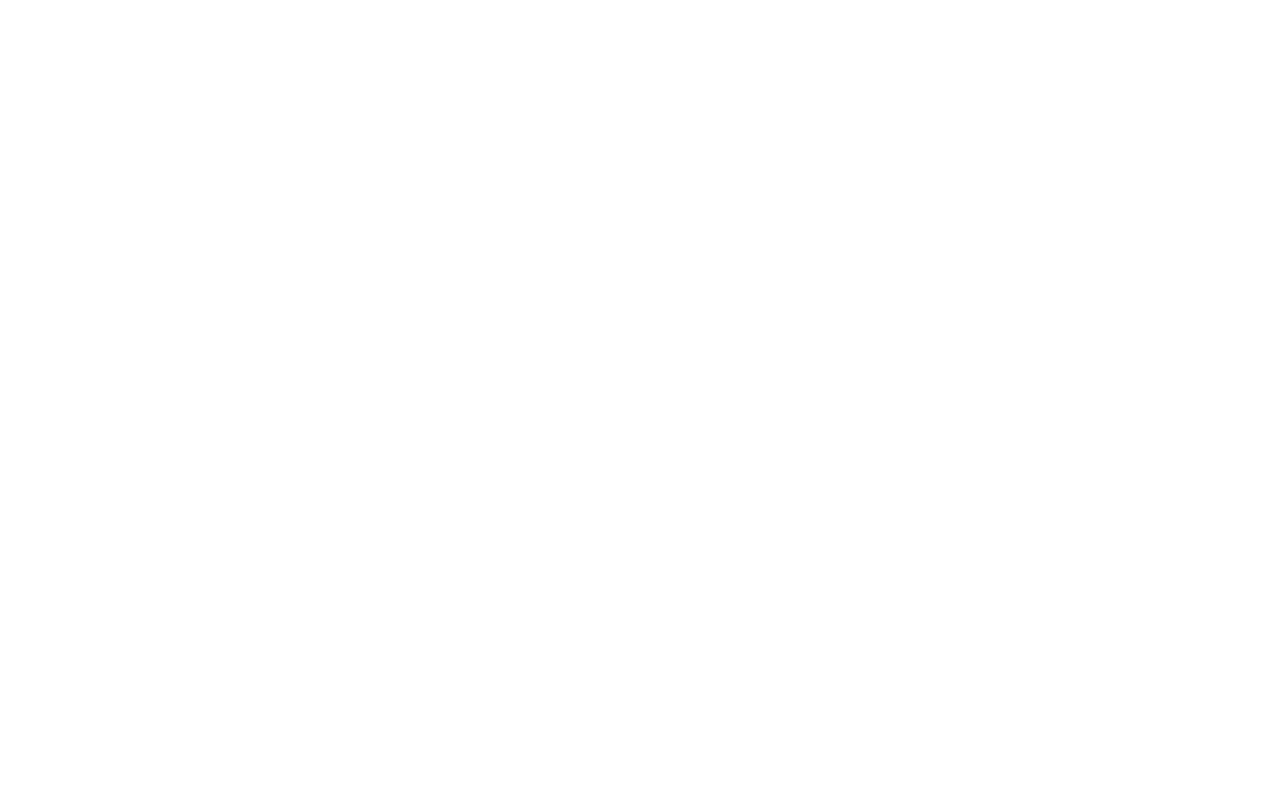
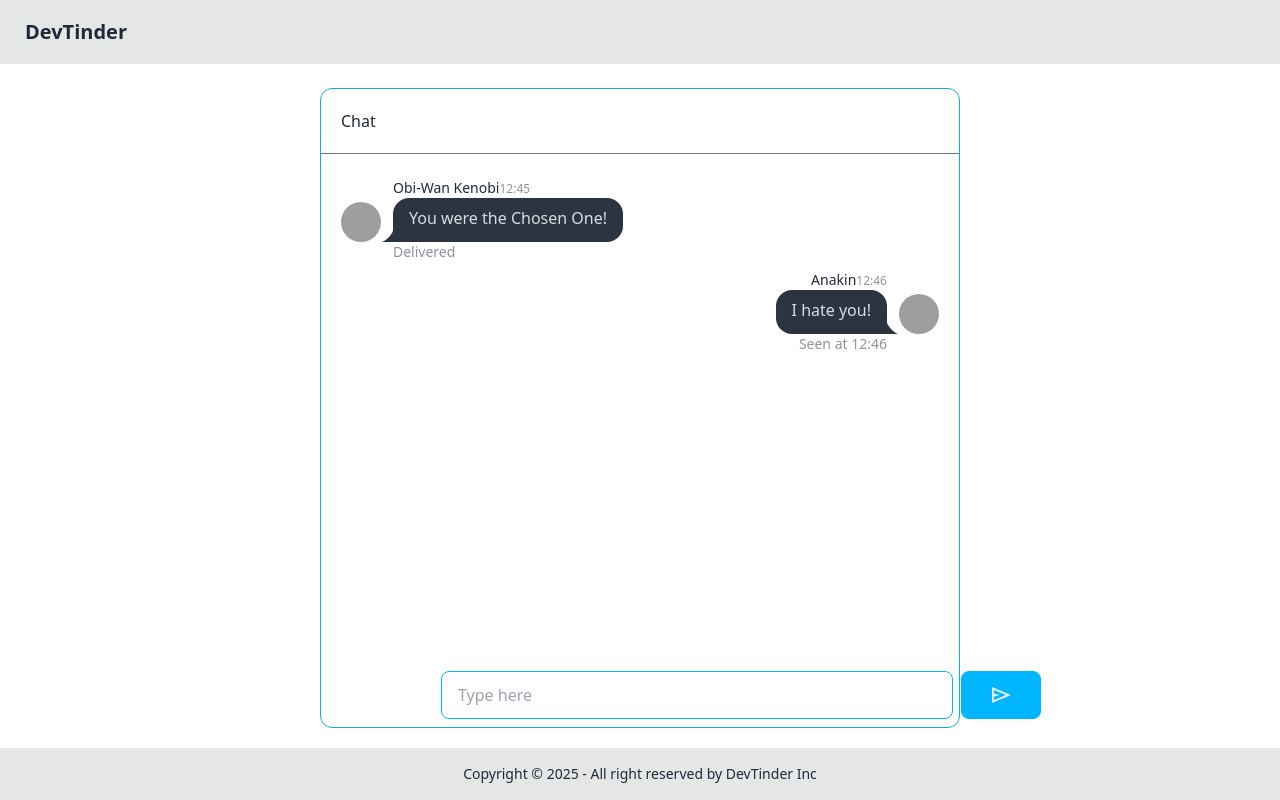
Before and after one commit to dpok360/devTinder-fe, a React (Vite) app: page /chat/1 in a window 1280 px wide. Before the commit this address had no page. Built offline with nearby package versions, Linux system fonts and the light colour scheme; no server answers; grey boxes are pictures that could not be loaded.

Commit message:
initialized socket.io

```diff
--- a/package.json
+++ b/package.json
@@ -15,7 +15,8 @@
     "react": "^18.3.1",
     "react-dom": "^18.3.1",
     "react-redux": "^9.2.0",
-    "react-router-dom": "^7.1.1"
+    "react-router-dom": "^7.1.1",
+    "socket.io-client": "^4.8.1"
   },
   "devDependencies": {
     "@eslint/js": "^9.17.0",
--- a/src/App.jsx
+++ b/src/App.jsx
@@ -8,6 +8,7 @@ import Feed from './components/Feed';
 import Connections from './components/Connections';
 import Requests from './components/Requests';
 import Premium from './components/Premium';
+import Chat from './components/Chat';
 
 function App() {
   return (
@@ -22,6 +23,7 @@ function App() {
               <Route path="/connections" element={<Connections />} />
               <Route path="/requests" element={<Requests />} />
               <Route path="/premium" element={<Premium />} />
+              <Route path="/chat/:targetUserId" element={<Chat />} />
             </Route>
           </Routes>
         </BrowserRouter>
--- /dev/null
+++ b/src/components/Chat.jsx
@@ -0,0 +1,42 @@
+import { useParams } from 'react-router-dom';
+import ChatBubble from './ChatBubble';
+import { useEffect, useState } from 'react';
+import { createSocketConnection } from '../utils/socket';
+import { useSelector } from 'react-redux';
+
+const Chat = () => {
+  const { targetUserId } = useParams();
+  const userId = useSelector((store) => store?.user?._id);
+  const [messages, setMessages] = useState('');
+
+  useEffect(() => {
+    //on page load,socket connection is made and join chat event is emitted
+    const socket = createSocketConnection();
+    socket.emit('joinChat', { userId, targetUserId });
+
+    return () => {
+      socket.disconnect();
+    };
+  }, []);
+
+  return (
+    <div className="w-1/2 m-auto mt-6 border border-cyan-500 rounded-xl h-[80vh] flex flex-col">
+      <h1 className="p-5 border-b border-gray-500">Chat</h1>
+      <div className="flex-1 overflow-scroll p-5">
+        <ChatBubble />
+      </div>
+      <div className="flex items-center mx-28 p-2 gap-2 w-full ">
+        <input
+          type="text"
+          placeholder="Type here"
+          className="input input-bordered input-info w-full max-w-lg"
+        />
+        <button className="btn btn-info btn-md w-20">
+          <img src="../../public/svgs/send.svg" alt="send icon" />
+        </button>
+      </div>
+    </div>
+  );
+};
+
+export default Chat;
--- /dev/null
+++ b/src/components/ChatBubble.jsx
@@ -0,0 +1,40 @@
+const ChatBubble = () => {
+  return (
+    <>
+      <div className="chat chat-start">
+        <div className="chat-image avatar">
+          <div className="w-10 rounded-full">
+            <img
+              alt="Tailwind CSS chat bubble component"
+              src="https://img.daisyui.com/images/stock/photo-1534528741775-53994a69daeb.webp"
+            />
+          </div>
+        </div>
+        <div className="chat-header">
+          Obi-Wan Kenobi
+          <time className="text-xs opacity-50">12:45</time>
+        </div>
+        <div className="chat-bubble">You were the Chosen One!</div>
+        <div className="chat-footer opacity-50">Delivered</div>
+      </div>
+      <div className="chat chat-end">
+        <div className="chat-image avatar">
+          <div className="w-10 rounded-full">
+            <img
+              alt="Tailwind CSS chat bubble component"
+              src="https://img.daisyui.com/images/stock/photo-1534528741775-53994a69daeb.webp"
+            />
+          </div>
+        </div>
+        <div className="chat-header">
+          Anakin
+          <time className="text-xs opacity-50">12:46</time>
+        </div>
+        <div className="chat-bubble">I hate you!</div>
+        <div className="chat-footer opacity-50">Seen at 12:46</div>
+      </div>
+    </>
+  );
+};
+
+export default ChatBubble;
--- a/src/components/ConnectionTable.jsx
+++ b/src/components/ConnectionTable.jsx
@@ -1,5 +1,8 @@
+import { Link } from 'react-router-dom';
+
 const ConnectionTable = ({ user }) => {
-  const { firstName, lastName, gender, age, skills, about, photoUrl } = user;
+  const { _id, firstName, lastName, gender, age, skills, about, photoUrl } =
+    user;
 
   return (
     <>
@@ -27,9 +30,11 @@ const ConnectionTable = ({ user }) => {
             <span className="badge badge-ghost badge-sm">{about}</span>
           </td>
           <td>{skills.length > 0 ? skills : '----'}</td>
-          {/* <th>
-              <button className="btn btn-ghost btn-xs">details</button>
-              </th> */}
+          <th>
+            <Link to={'/chat/' + _id}>
+              <button className="btn btn-info btn-md">Chat</button>
+            </Link>
+          </th>
         </tr>
       </tbody>
     </>
--- /dev/null
+++ b/src/utils/socket.js
@@ -0,0 +1,6 @@
+import { io } from 'socket.io-client';
+import { BASE_URL } from '../constants/constants';
+
+export const createSocketConnection = () => {
+  return io(BASE_URL);
+};
```
Also changed, not shown: public/svgs/send.svg (added), 1 other file (tests, documents, lock files or other folders).
